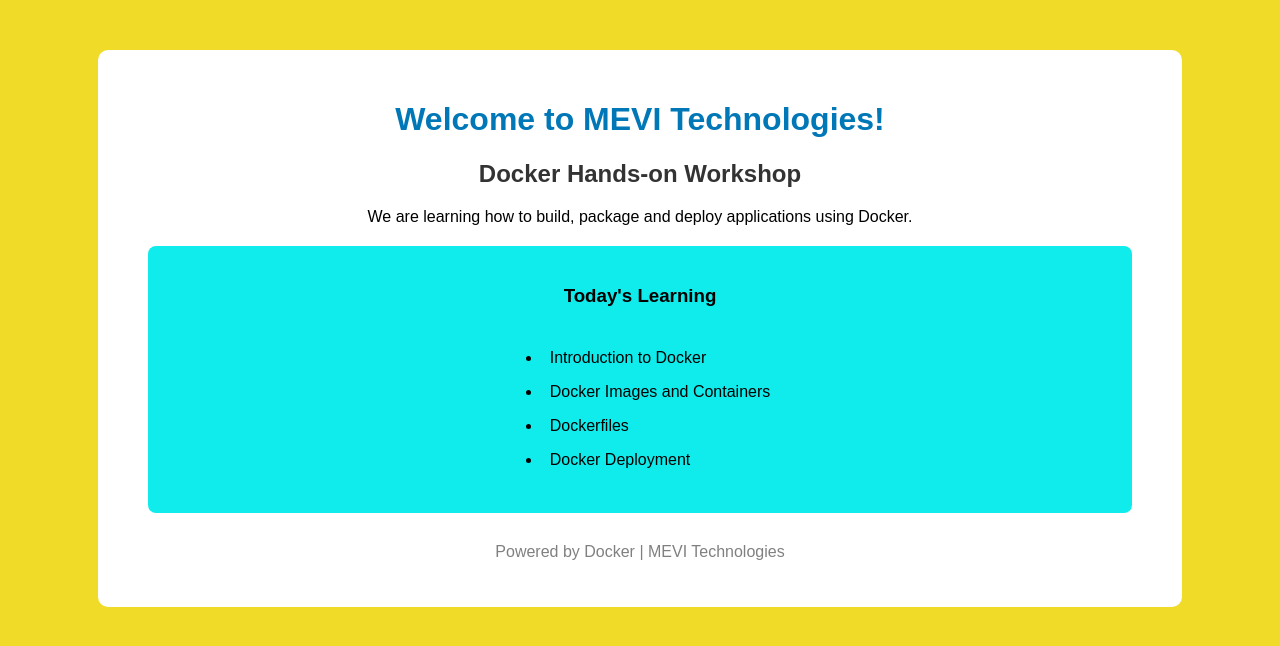
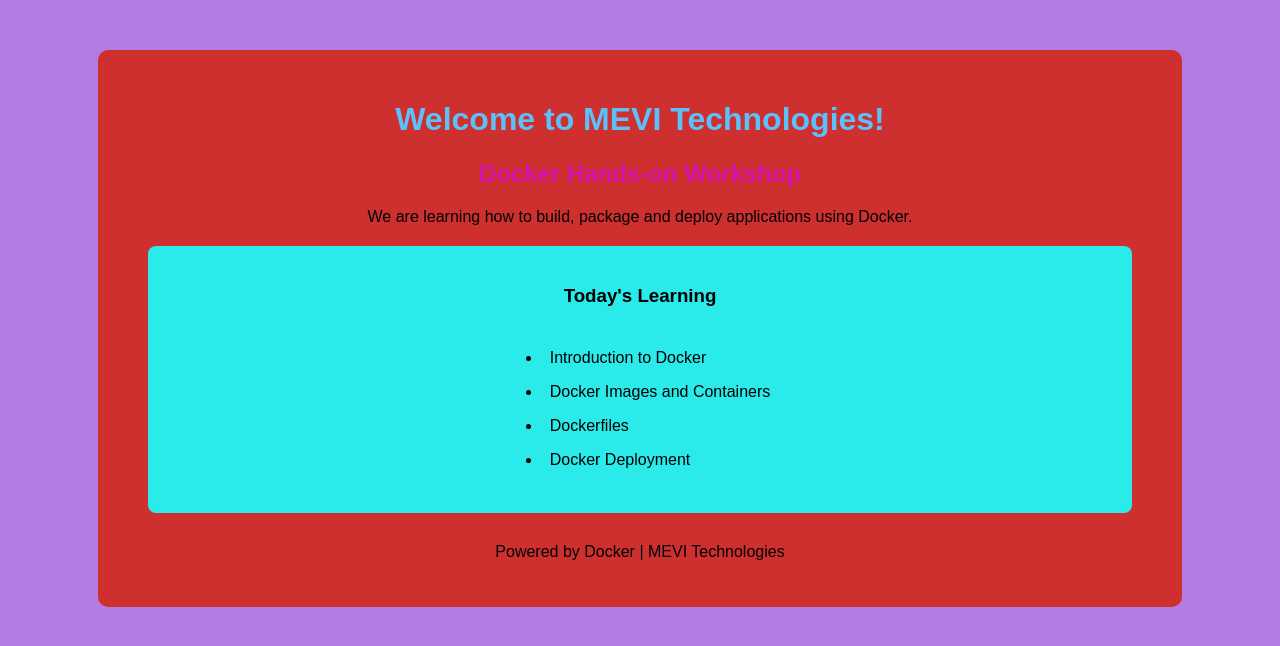
Before and after one commit to vivekmestha/Doker-workshop, a plain HTML site: page index.html in a window 1280 px wide. Drawn offline with Linux system fonts and the light colour scheme.

Commit message:
second commit
second commit

```diff
--- a/style.css
+++ b/style.css
@@ -1,7 +1,7 @@
 
         body {
     font-family: Arial, sans-serif;
-    background-color: #efdb28;
+    background-color: #b57be4;
     margin: 0;
     padding: 0;
 }
@@ -10,21 +10,21 @@
     width: 80%;
     margin: 50px auto;
     padding: 30px;
-    background-color: white;
+    background-color: rgb(206, 47, 47);
     border-radius: 10px;
     text-align: center;
 }
 
 h1 {
-    color: #0077b6;
+    color: #5bc1f8;
 }
 
 h2 {
-    color: #333;
+    color: #d612af;
 }
 
 .card {
-    background-color: #10ecec;
+    background-color: #2beaea;
     padding: 20px;
     margin: 20px;
     border-radius: 8px;
@@ -41,5 +41,5 @@ li {
 
 .footer {
     margin-top: 30px;
-    color: gray;
+    color: rgb(1, 1, 1);
 }
```
Also changed, not shown: 1 other file.
